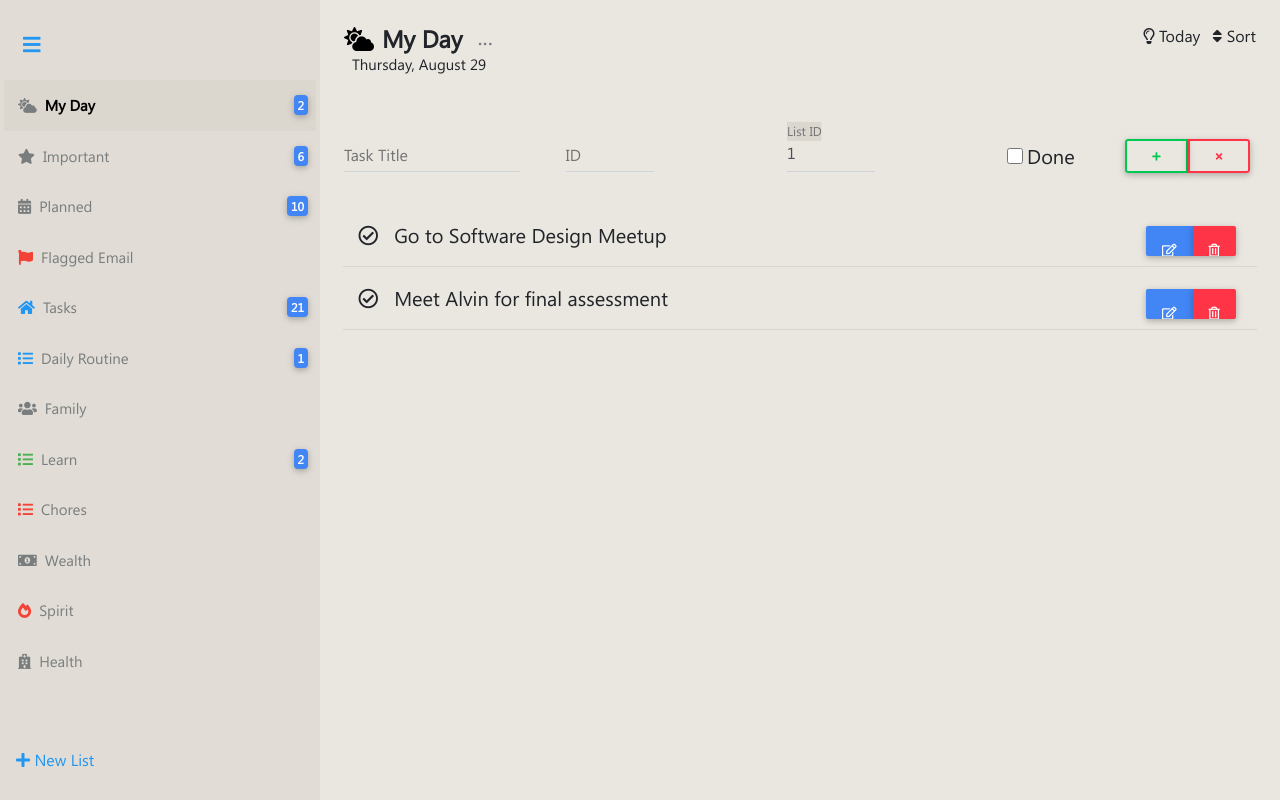
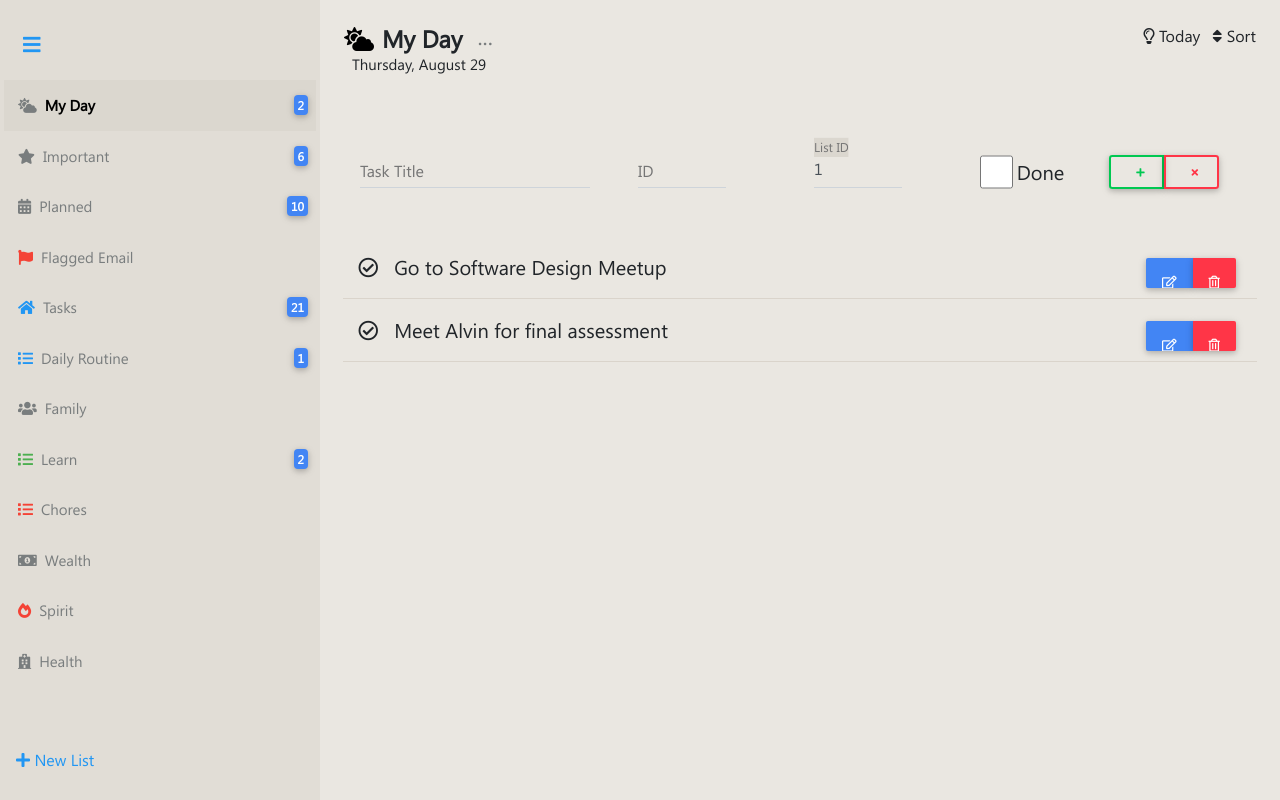
Before and after one commit to wesscoby/ms-todo, a React (Create React App) app: page / in a window 1280 px wide. Both pictures are taken after a click on the element "Add Task". Built offline with nearby package versions, Linux system fonts and the light colour scheme.

Commit message:
Minor adjustment of TaskForm layout

```diff
--- a/src/components/ui/TaskForm.js
+++ b/src/components/ui/TaskForm.js
@@ -42,9 +42,10 @@ class TaskForm extends Component {
 
     render() {
         return (
-            <MDBFormInline className="d-flex flex-row justify-content-between">
+            <MDBFormInline className="d-flex flex-row justify-content-between p-3">
 
                 {/* Title field */}
+                <div className="flex-grow-1 flex-fill mr-5">
                     <MDBInput
                         className="w-100"
                         label="Task Title"
@@ -53,8 +54,10 @@ class TaskForm extends Component {
                         name="titleInput"
                         onInput={this.handleChange}
                     />
+                </div>
 
                 {/* ID field */}
+                <div className="flex-shrink-1">
                     <MDBInput
                         className="w-50"
                         label="ID"
@@ -63,8 +66,10 @@ class TaskForm extends Component {
                         value={this.state.taskIdInput}
                         onInput={this.handleChange}
                     />
+                </div>
 
                 {/* List ID field */}
+                <div className="flex-shrink-1">
                 <MDBInput
                     className="w-50"
                     label="List ID"
@@ -74,20 +79,24 @@ class TaskForm extends Component {
                     value={this.state.listIdInput}
                     onInput={this.handleChange}
                 />
+                </div>
 
                 {/* Status checkbox */}
+                <div className="flex-shrink-1 mr-5">
                     <MDBInput
                         label="Done"
-                    className="w-25"
+                        className="w-50"
                         type="checkbox"
                         checked={this.state.statusInput}
                         id="statusCheckbox"
                         name="statusInput"
                         onChange={this.handleChange}
                     />
+                </div>
 
                 {/* Submit and Cancel buttons */}
-                <MDBBtnGroup size="sm" className="">
+                <div className="flex-shrink-1">
+                    <MDBBtnGroup size="sm" className="w-50">
                         <MDBBtn
                             color="outline-success"
                             type="submit"
@@ -104,6 +113,7 @@ class TaskForm extends Component {
                             <MDBIcon size="1x" icon="times" className=""/>
                         </MDBBtn>
                     </MDBBtnGroup>
+                </div>
 
             </MDBFormInline>
         )
```
Lines whose indentation alone changed are shown as unchanged.
